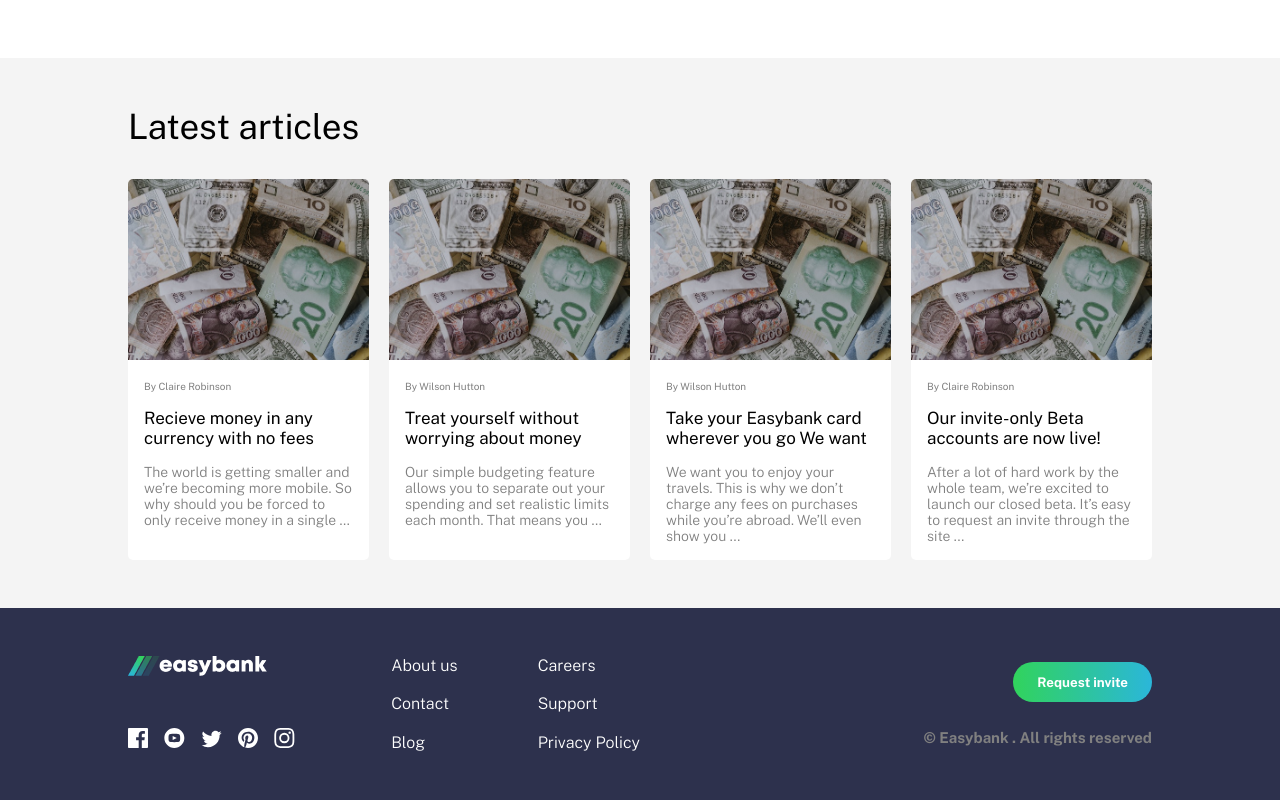
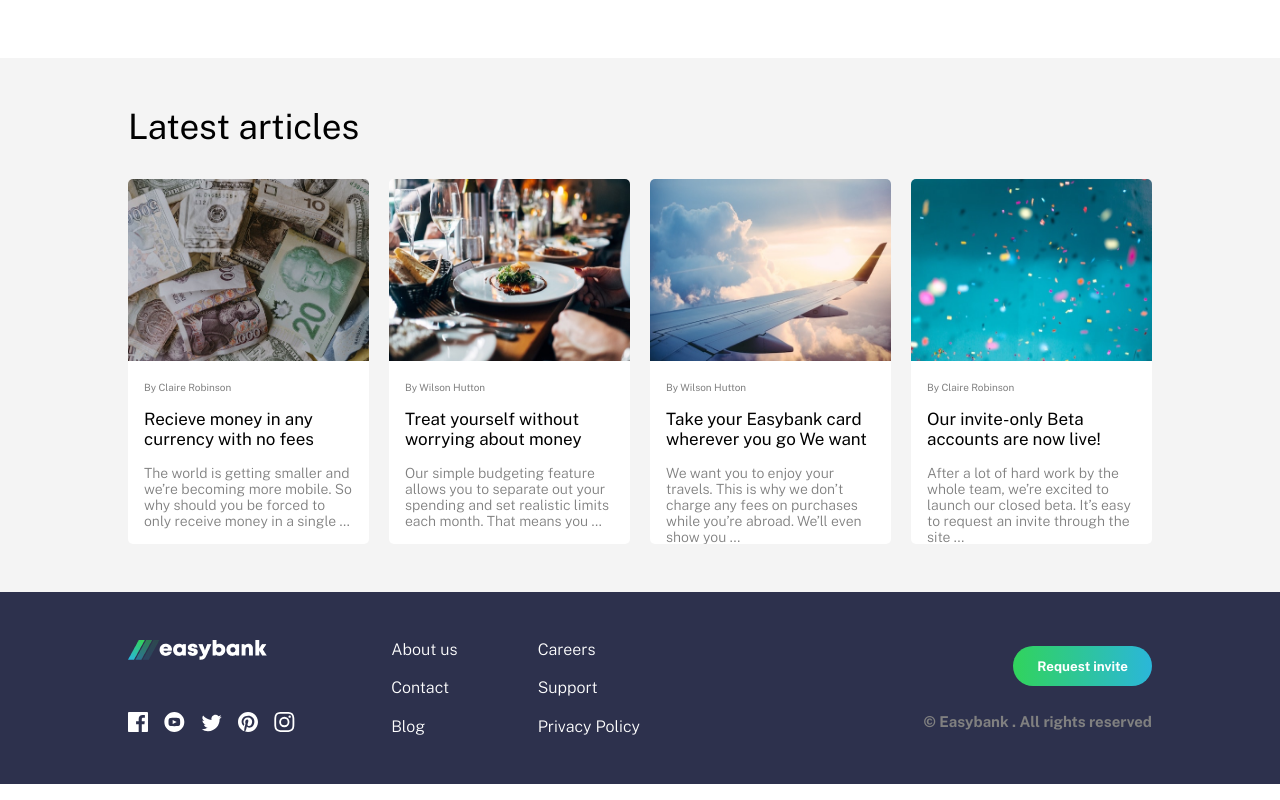
Before and after one commit to Dhia-Ben-Hamouda/Frontend-Mentor-Easybank, a React (Create React App) app: page / in a window 1280 px wide. Shown: the part 1405-2205 px from the top of the page. Built offline with nearby package versions, Linux system fonts and the light colour scheme.

Commit message:
more work on home section

```diff
--- a/src/components/Blog.jsx
+++ b/src/components/Blog.jsx
@@ -1,5 +1,8 @@
 import React from "react";
 import currency from "./images/image-currency.jpg";
+import restaurant from "./images/image-restaurant.jpg";
+import plane from "./images/image-plane.jpg";
+import confetti from "./images/image-confetti.jpg";
 
 const Blog = () => {
   return (
@@ -16,7 +19,7 @@ const Blog = () => {
         </div>
 
         <div className="card">
-          <img src={currency} alt="" />
+          <img src={restaurant} alt="" />
           <div>
             <p>By Wilson Hutton</p>
             <h2>Treat yourself without worrying about money</h2>
@@ -25,7 +28,7 @@ const Blog = () => {
         </div>
 
         <div className="card">
-          <img src={currency} alt="" />
+          <img src={plane} alt="" />
           <div>
             <p>By Wilson Hutton</p>
             <h2>Take your Easybank card wherever you go We want</h2>
@@ -34,7 +37,7 @@ const Blog = () => {
         </div>
 
         <div className="card">
-          <img src={currency} alt="" />
+          <img src={confetti} alt="" />
           <div>
             <p>By Claire Robinson</p>
             <h2>Our invite-only Beta accounts are now live!</h2>
--- a/src/components/Home.jsx
+++ b/src/components/Home.jsx
@@ -1,6 +1,6 @@
 import React from "react";
 import img from "./images/bg-intro-desktop.svg";
-import mockup from "./images/image-mockups.png";
+import mockups from "./images/image-mockups.png";
 
 const Home = ()=>{
   return(
@@ -14,6 +14,9 @@ const Home = ()=>{
           </div>
           <div className="images">
             <img src={img} className="svg" alt="" />
+            <div className="mockups">
+              <img src={mockups} alt="" />
+            </div>
           </div>
         </div>
       </section>
--- a/src/components/styles/_blog.scss
+++ b/src/components/styles/_blog.scss
@@ -43,6 +43,7 @@
 
       img{
         width:100%;
+        height:50%;
       }
     }
   }
--- a/src/components/styles/_footer.scss
+++ b/src/components/styles/_footer.scss
@@ -53,10 +53,6 @@ footer{
         img{
           margin-right: 1rem;
           cursor: pointer;
-
-          &:hover{
-            fill:$green;
-          }
         }
       }
     }
--- a/src/components/styles/_home.scss
+++ b/src/components/styles/_home.scss
@@ -19,6 +19,20 @@
     .images{
       width:65%;
       min-height: calc(100vh - 72px);
+
+      .mockups{
+        z-index: 5000;
+        height:100%;
+        width:100%;
+
+        img{
+          width:50%;
+          position:absolute;
+          right:-125px;
+          top:-125px;
+          z-index: 500;
+        }
+      }
 
       .svg{
         position: absolute;
```
